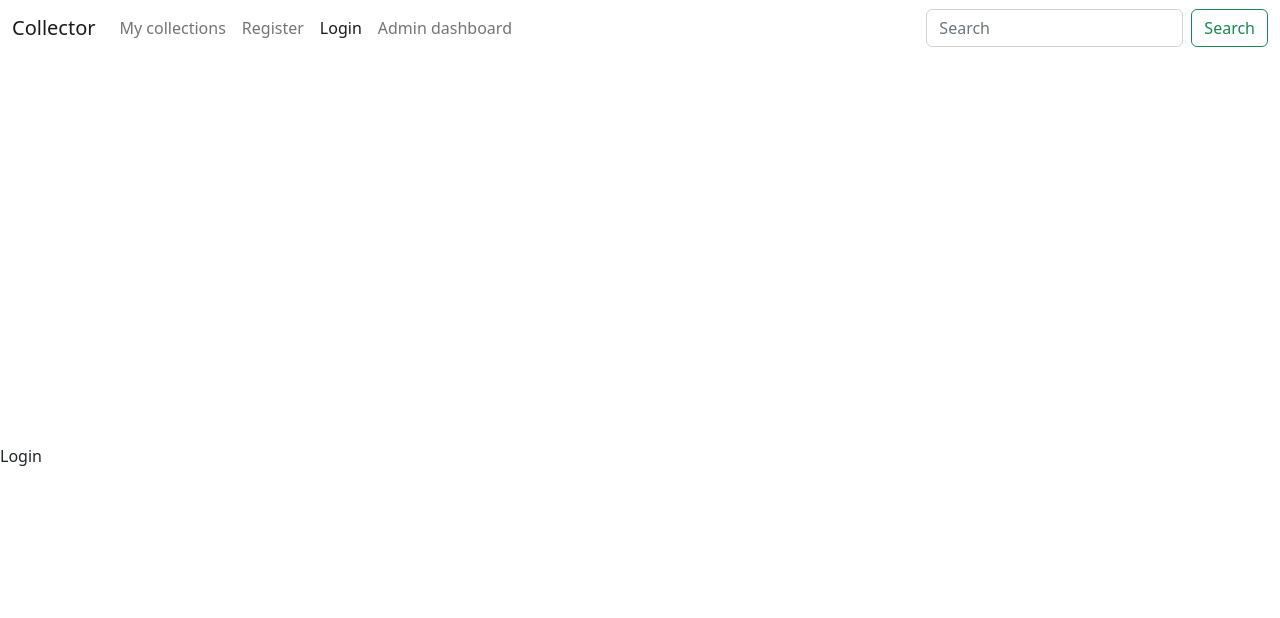
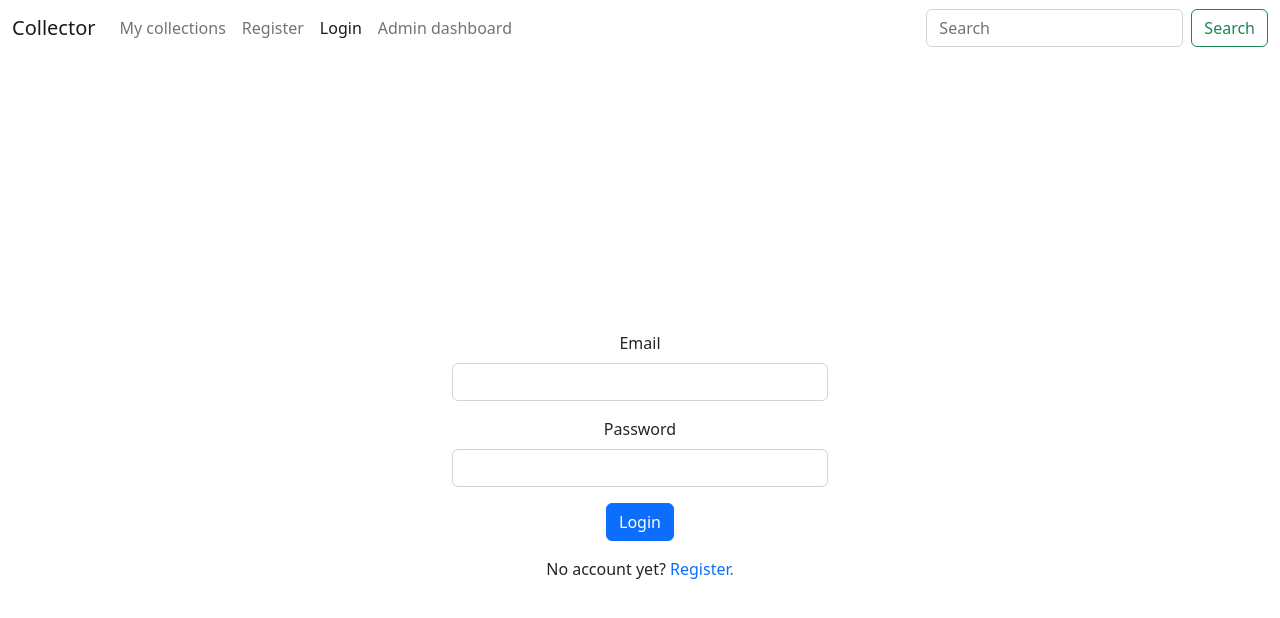
Before and after one commit to Silverun/collector-client, a React (Create React App) app: page /login in a window 1280 px wide. Shown: the top 618 px of the page. Built offline with nearby package versions, Linux system fonts and the light colour scheme.

Commit message:
working login

```diff
--- a/src/components/Login.js
+++ b/src/components/Login.js
@@ -1,7 +1,64 @@
-import React from "react";
+import React, { useRef, useState } from "react";
+import axios from "axios";
+import { config } from "../config";
+import { Link } from "react-router-dom";
 
-const Login = () => {
-  return <div>Login</div>;
-};
+export default function Login() {
+  const emailRef = useRef();
+  const passwordRef = useRef();
+  const [message, setMessage] = useState(null);
 
-export default Login;
+  const loginSubmitHandler = async (e) => {
+    e.preventDefault();
+    try {
+      await axios.post(config.backendServer + "/user/login", {
+        email: emailRef.current.value,
+        password: passwordRef.current.value,
+      });
+    } catch (error) {
+      setMessage(error.response.data);
+      setTimeout(() => {
+        setMessage(null);
+      }, 2000);
+      console.log(error.response.data);
+    }
+  };
+
+  const alert = (
+    <div className="alert alert-warning mt-3" role="alert">
+      {message}
+    </div>
+  );
+
+  return (
+    <form
+      onSubmit={loginSubmitHandler}
+      className="container text-center"
+      style={{ maxWidth: 400 }}
+    >
+      <label htmlFor="emailinput" className="form-label">
+        Email
+      </label>
+      <input
+        ref={emailRef}
+        className="form-control mb-3"
+        type="email"
+        id="emailinput"
+      />
+      <label htmlFor="passwordinput" className="form-label">
+        Password
+      </label>
+      <input ref={passwordRef} className="form-control mb-3" type="password" />
+      <button type="submit" className="btn btn-primary mb-3">
+        Login
+      </button>
+      {message ? alert : null}
+      <div>
+        No account yet?{" "}
+        <Link style={{ textDecoration: "none" }} to="/register">
+          Register.
+        </Link>
+      </div>
+    </form>
+  );
+}
--- /dev/null
+++ b/src/config.js
@@ -0,0 +1,3 @@
+export const config = {
+  backendServer: "http://localhost:5000",
+};
```
